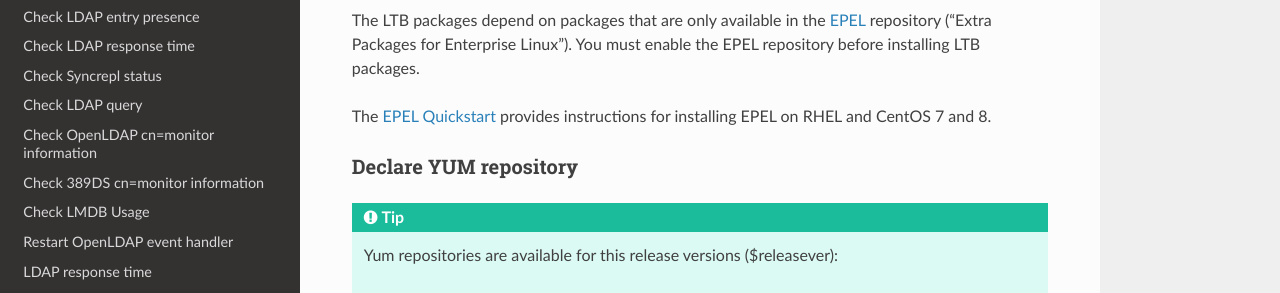
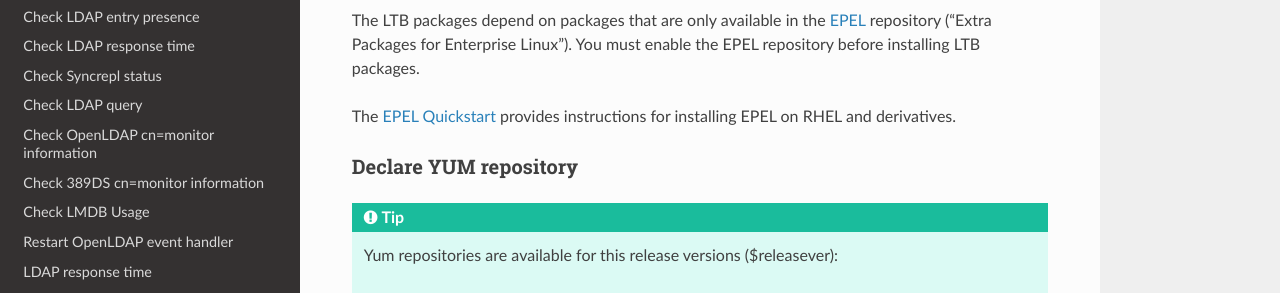
Before and after one commit to ltb-project/documentation, a Sphinx documentation site: the page built from source/openldap-rpm.rst, in a window 1280 px wide and 900 px high. Shown: the part 257-550 px from the top of the window. Built offline with Sphinx 7.4.7 and the Read the Docs theme 2.0.0, drawn with Linux system fonts in a browser that asks for light colours.

Commit message:
Update RPM doc

```diff
--- a/source/openldap-rpm.rst
+++ b/source/openldap-rpm.rst
@@ -15,7 +15,7 @@ installing LTB packages.
 
 The `EPEL Quickstart
 <https://docs.fedoraproject.org/en-US/epel/#_quickstart>`_ provides
-instructions for installing EPEL on RHEL and CentOS 7 and 8.
+instructions for installing EPEL on RHEL and derivatives.
 
 Declare YUM repository
 ----------------------
```
